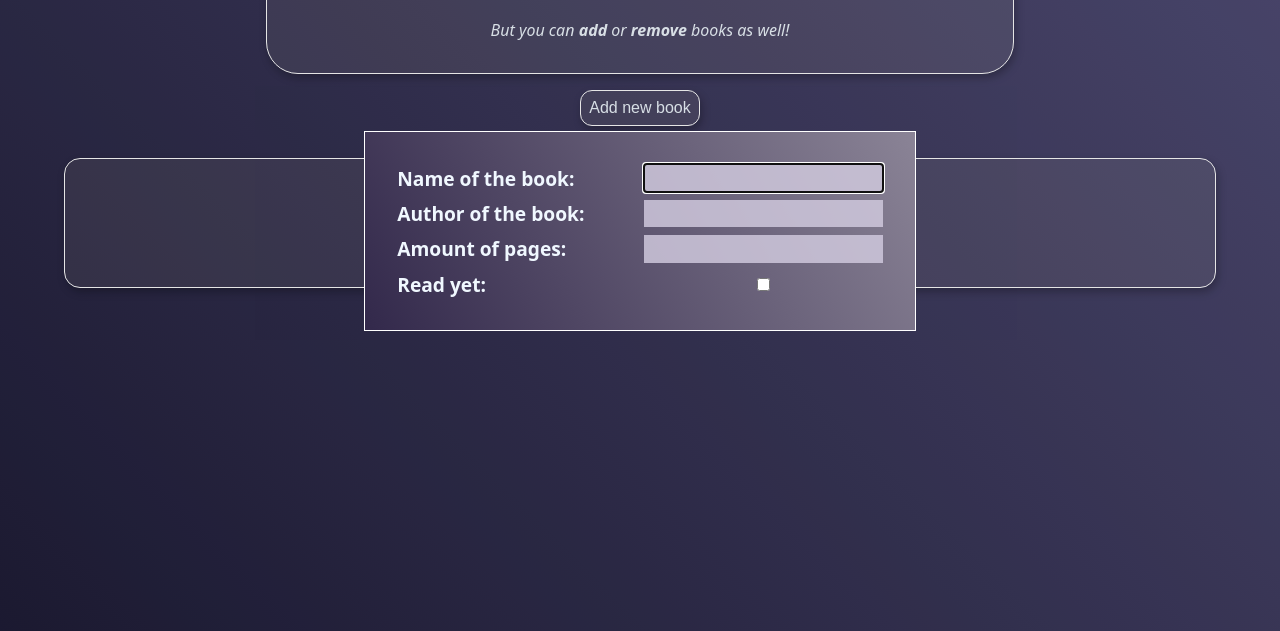
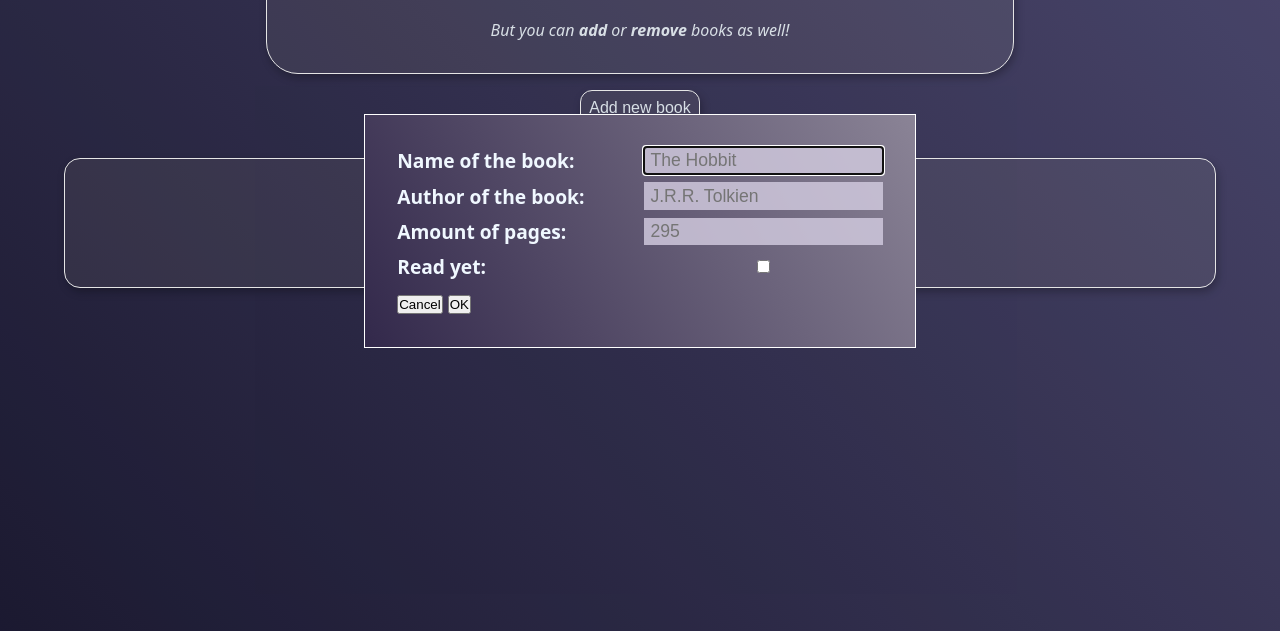
Before and after one commit to Noryloth/library, a plain HTML site: page index.html in a window 1280 px wide. Both pictures are taken after a click on the button "Add new book". Shown: the part 169-800 px from the top of the page. Drawn offline with Linux system fonts and the light colour scheme.

Commit message:
Add close and OK buttons Edit form elements attributes

```diff
--- a/index.html
+++ b/index.html
@@ -22,17 +22,21 @@
     </div>
     <dialog id="dialog">
       <form method="dialog">
-        <label for="book-name">Name of the book:</label>
-        <input type="text" name="book-name" id="book-name" />
+        <label for="book-title">Name of the book:</label>
+        <input type="text" name="title" id="book-title" placeholder="The Hobbit"/>
 
         <label for="book-author">Author of the book:</label>
-        <input type="text" name="book-author" id="book-author" />
+        <input type="text" name="author" id="book-author" placeholder="J.R.R. Tolkien"/>
 
         <label for="book-pages">Amount of pages:</label>
-        <input type="number" name="book-pages" id="book-pages" />
+        <input type="number" name="pages" id="book-pages" placeholder="295"/>
 
         <label for="book-read">Read yet:</label>
-        <input type="checkbox" name="book-read" id="book-author" />
+        <input type="checkbox" name="read" id="book-read" />
+        <div class="lower-buttons">
+          <button class="close-button">Cancel</button>
+          <button class="submit-button" type="submit">OK</button>
+        </div>
       </form>
     </dialog>
     <button class="new-book-button" id="new-book">Add new book</button>
```
